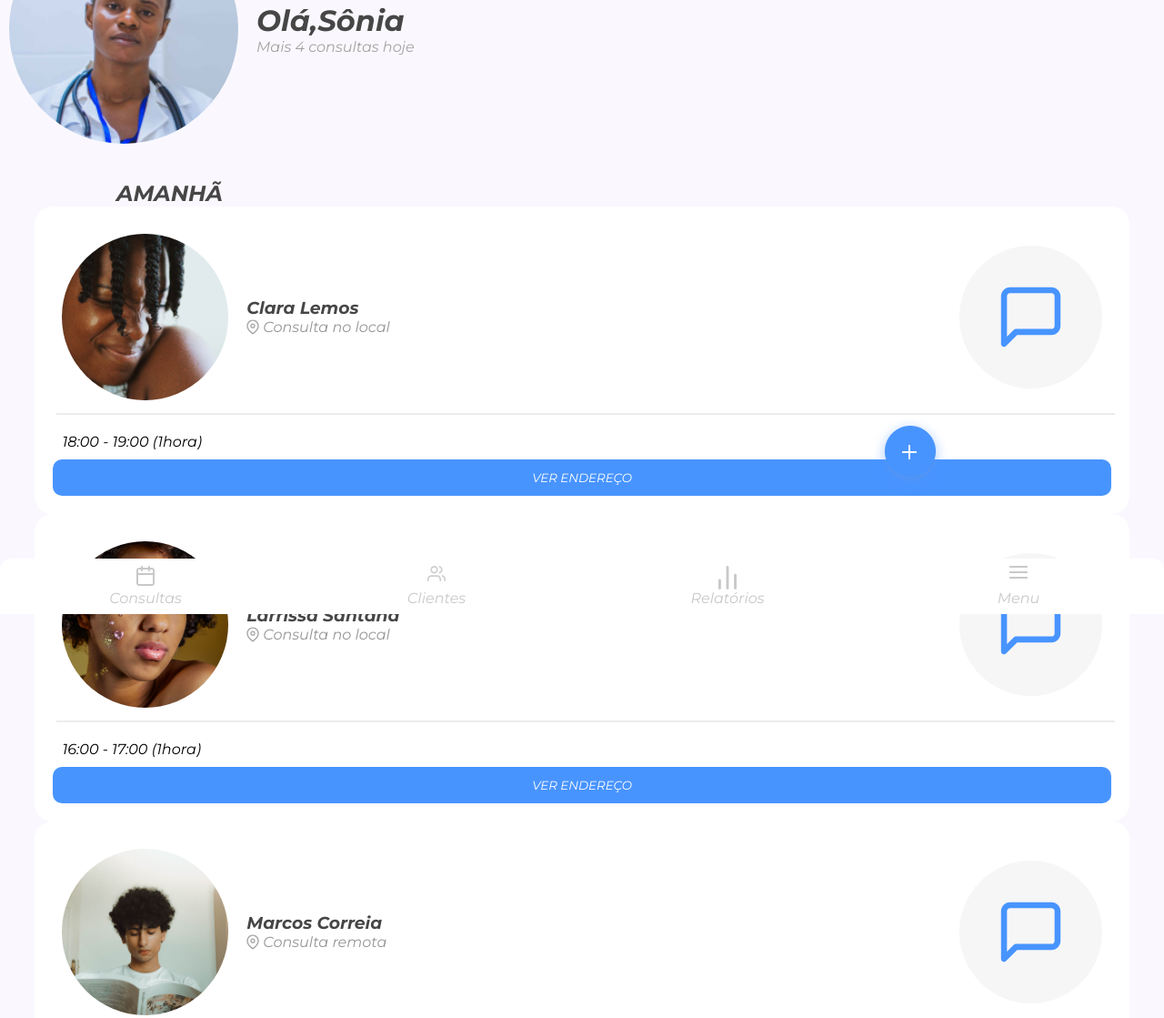
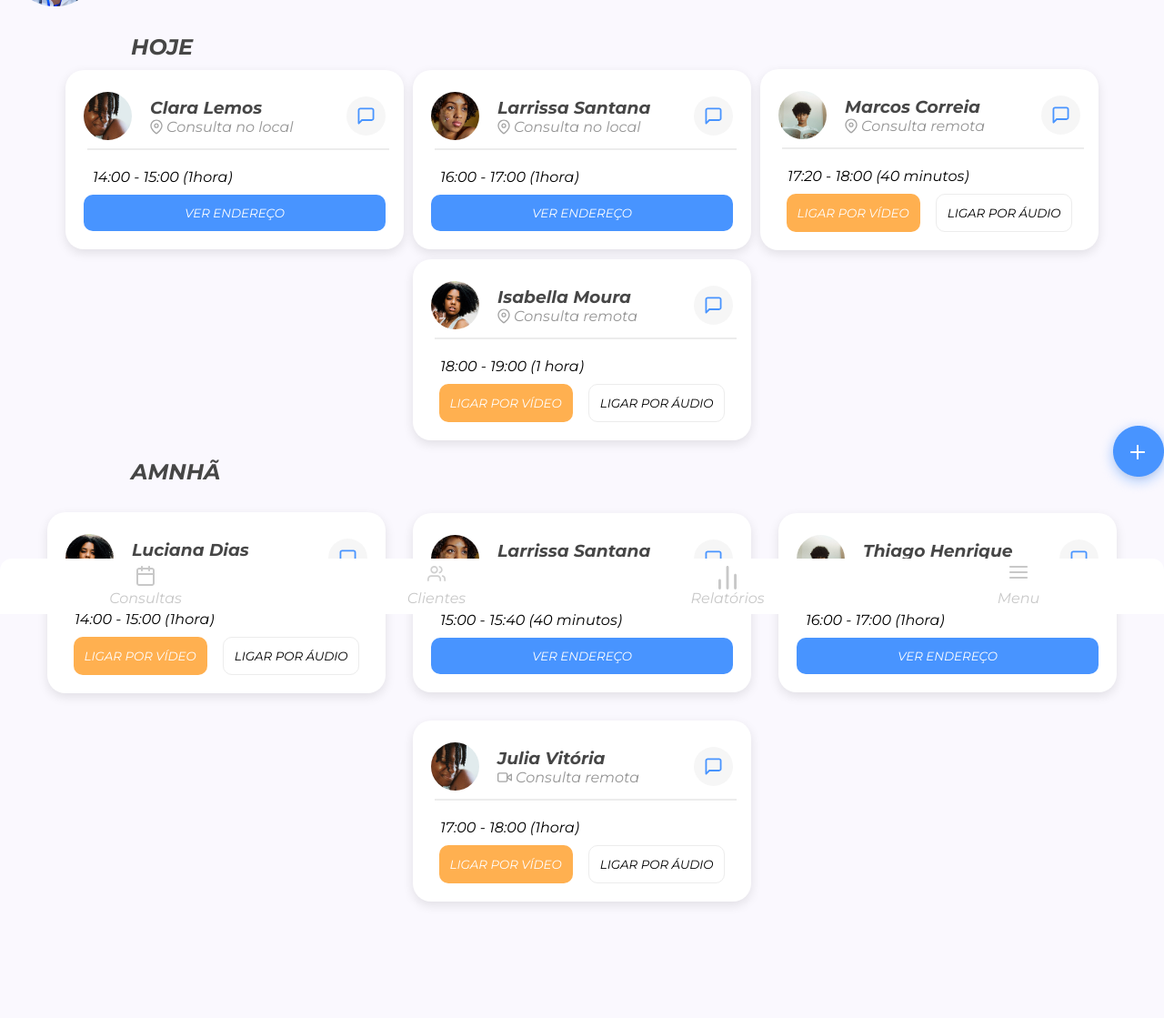
Before and after one commit to J-vVitor/7DAYSOFCODE, a plain HTML site: page index.html in a window 1280 px wide. Shown: the part 114-1233 px from the top of the page at 91% size. After the commit the page ends 1125 px from the top, so only its background shows below. Drawn offline with Linux system fonts and the light colour scheme.

Commit message:
Versão para tablet/desktop

```diff
--- a/assets/styles/agendamentos.css
+++ b/assets/styles/agendamentos.css
@@ -98,3 +98,63 @@
 .horario_agendamento p{
     margin:10px
 }
+
+
+
+/* VERSÃO PARA TABLET */
+
+@media screen and (min-width:700px){
+
+    div.div_agendamento{
+        box-shadow: rgba(0, 0, 0, 0.1) 0px 4px 12px;
+    }
+
+    .nome_paciente{
+        width:107%;
+    }
+
+    img.comentario_img{
+        display:flex;
+        left: 70%;
+    }
+
+
+    .agendamento_hoje{
+        flex-direction: row;
+        flex-wrap: wrap;
+        margin:20px;
+        gap: 30px;
+    }
+
+    .div_agendamento{
+        width: 46%;
+    }
+
+    .agendamento_amanha{
+        flex-direction: row;
+        flex-wrap: wrap;
+        margin:20px;
+        gap:30px;
+    }
+}
+
+
+
+/* VERSÃO DESKTOP */
+
+@media screen and (min-width:768px){
+    .div_agendamento{
+        width: 30%;
+    }
+
+    .primeira_div_agendamento{
+        padding: 0;
+    }
+
+    .agendamento_hoje{
+        flex-direction: row;
+        flex-wrap: wrap;
+        margin:20px;
+        gap: 10px;
+    }
+}
--- a/assets/styles/footer.css
+++ b/assets/styles/footer.css
@@ -1,46 +1,47 @@
 /* MENU LATERAL */
 
 
-#caixa_eclipse{
+#caixa_eclipse {
     margin: 10px;
     position: fixed;
     bottom: 54px;
-    left:74%;
+    left: 74%;
     top: 70%;
-    width:17%;
+    width: 17%;
 }
 
-#menu_lateral_btn_localizacao , #menu_lateral_btn_camera{
+#menu_lateral_btn_localizacao,
+#menu_lateral_btn_camera {
     position: fixed;
     display: flex;
-    left:10%;
+    left: 10%;
 }
 
-#menu_lateral_btn_localizacao{
+#menu_lateral_btn_localizacao {
     top: 47%;
 }
 
-#menu_lateral_btn_camera{
+#menu_lateral_btn_camera {
     top: 60%;
 }
 
 
-.menu_lateral ul li{
+.menu_lateral ul li {
     display: flex;
-    align-items:center;
-    width:90%;
-    justify-content:right;
+    align-items: center;
+    width: 90%;
+    justify-content: right;
 }
 
-#lista_flutuante,input{
-    display:none;
+#lista_flutuante,
+input {
+    display: none;
 }
 
 
-#btn_check:checked ~ #lista_flutuante{
-    display:block;
+#btn_check:checked~#lista_flutuante {
+    display: block;
 }
-
 
 
 /* FOOTER POR COMPLETO */
@@ -48,23 +49,23 @@
 
 
 
-footer{
-    background-color:#ffffff;
+footer {
+    background-color: #ffffff;
     position: fixed;
     display: flex;
     z-index: 10000;
     top: 91%;
     width: 100%;
-    border-radius:13px 13px 0px 0px;
+    border-radius: 13px 13px 0px 0px;
 }
 
-footer nav{
+footer nav {
     display: flex;
     flex-direction: row;
     width: 100%;
 }
 
-footer nav span{
+footer nav span {
     display: flex;
     flex-direction: column;
     justify-content: space-between;
@@ -72,17 +73,40 @@ footer nav span{
     padding: 8px;
 }
 
-nav span img{
+footer nav span img {
     width: 20px;
 }
 
-footer span{
+footer span {
     display: flex;
     width: 100%;
 }
 
 
-footer span a{
+footer span a {
     text-decoration: none;
     color: #C8C8C8;
 }
+
+
+/* VERSÃO PARA TABLET */
+
+@media screen and (Min-width:700px) {
+    #caixa_eclipse {
+        margin: 10px;
+        position: fixed;
+        bottom: 54px;
+        left: 86%;
+        top: 70%;
+        width: 17%;
+    }
+}
+
+
+/* VERSÃO PARA DESKTOP */
+
+@media screen and (Min-width:768px){
+    #caixa_eclipse{
+        left:93.6%;
+    }
+}
--- a/assets/styles/header.css
+++ b/assets/styles/header.css
@@ -20,3 +20,10 @@ header h1{
 header p{
     color:#A3A3A3;
 }
+
+
+/* VERSÃO PARA DESKTOP */
+
+header img{
+    width: 8%;
+}
--- a/index.html
+++ b/index.html
@@ -23,8 +23,8 @@
 
     <!-- SEGUNDA SEÇÃO -->
 
-    <section class="agendamentos">
-        <h2>AMANHÃ</h2>
+    <section class="agendamentos agendamento_hoje">
+        <h2>HOJE</h2>
 
         <div class="div_agendamento">
 
@@ -49,7 +49,7 @@
             <span class="linha_divisao"></span>
 
             <div class="horario_agendamento">
-                <p>18:00 - 19:00 (1hora)</p>
+                <p>14:00 - 15:00 (1hora)</p>
 
                 <div class="botos_div">
                     <button class="botoes" id="botao_endereco">VER ENDEREÇO</button>
@@ -126,11 +126,49 @@
 
         </div>
 
+
+
+        <div class="div_agendamento">
+
+            <div class="primeira_div_agendamento">
+
+                <img class="foto_paciente" src="assets/img/perfil-2.jpg" alt="">
+
+                <div class="div_interna_agendamentos">
+                    <h3 class="nome_paciente">Isabella Moura</h3>
+
+                    <label class="consulta_camera">
+                        <img src="assets/img/pin.svg" alt="">
+                        <p class="fonte_cinza">Consulta remota</p>
+                    </label>
+
+                </div>
+
+                <img src="assets/img/Chatcirculo1.svg" alt="" class="comentario_img">
+
+            </div>
+
+            <span class="linha_divisao"></span>
+
+            <div class="horario_agendamento">
+                <p>18:00 - 19:00 (1 hora)</p>
+
+                <div class="botos_div">
+                    <button class="botoes" id="botao_laranja">LIGAR POR VÍDEO</button>
+                    <button class="botoes" id="botao_branco">LIGAR POR ÁUDIO</button>
+                </div>
+            </div>
+
+        </div>
+
     </section>
 
 
-    <section class="agendamentos">
-        <h2>Hoje</h2>
+
+    <!-- AMNHÃ -->
+
+    <section class="agendamentos agendamento_amanha">
+        <h2>AMNHÃ</h2>
 
         <div class="div_agendamento">
 
@@ -188,6 +226,40 @@
             <span class="linha_divisao"></span>
 
             <div class="horario_agendamento">
+                <p>15:00 - 15:40 (40 minutos)</p>
+
+                <div class="botos_div">
+                    <button class="botoes" id="botao_endereco">VER ENDEREÇO</button>
+                </div>
+            </div>
+
+
+
+
+        </div>
+        <div class="div_agendamento">
+
+            <div class="primeira_div_agendamento">
+
+                <img class="foto_paciente" src="assets/img/perfil-4.jpg" alt="">
+
+                <div class="div_interna_agendamentos">
+                    <h3 class="nome_paciente">Thiago Henrique</h3>
+
+                    <label class="consulta_camera">
+                        <img src="assets/img/pin.svg" alt="">
+                        <p class="fonte_cinza">Consulta no local</p>
+                    </label>
+
+                </div>
+
+                <img src="assets/img/Chatcirculo1.svg" alt="" class="comentario_img">
+
+            </div>
+
+            <span class="linha_divisao"></span>
+
+            <div class="horario_agendamento">
                 <p>16:00 - 17:00 (1hora)</p>
 
                 <div class="botos_div">
@@ -197,10 +269,41 @@
 
         </div>
 
+
+
         <div class="div_agendamento">
 
+            <div class="primeira_div_agendamento">
+
+                <img class="foto_paciente" src="assets/img/perfil-5.jpg" alt="">
+
+                <div class="div_interna_agendamentos">
+                    <h3 class="nome_paciente">Julia Vitória</h3>
+
+                    <label class="consulta_camera">
+                        <img src="assets/img/Camera.svg" alt="">
+                        <p class="fonte_cinza">Consulta remota</p>
+                    </label>
+
+                </div>
+
+                <img src="assets/img/Chatcirculo1.svg" alt="" class="comentario_img">
+
+            </div>
+
+            <span class="linha_divisao"></span>
+
+            <div class="horario_agendamento">
+                <p>17:00 - 18:00 (1hora)</p>
+
+                <div class="botos_div">
+                    <button class="botoes" id="botao_laranja">LIGAR POR VÍDEO</button>
+                    <button class="botoes" id="botao_branco">LIGAR POR ÁUDIO</button>
+                </div>
+            </div>
 
         </div>
+
 
     </section>
 
```
